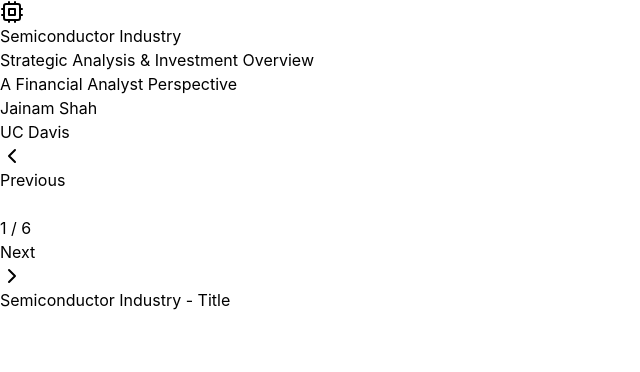
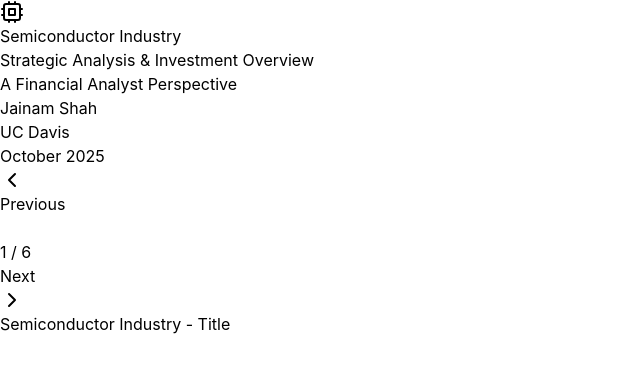
Before and after one commit to Cowosm/semiconductor, a React (Vite) app: page / in a window 1280 px wide. Shown: the top 372 px of the page, without its empty margins (0-640 px from the left). Built offline with nearby package versions, Linux system fonts and the light colour scheme.

Commit message:
Add date October 2025 to title slide

```diff
--- a/src/slides/Slide01_Title.tsx
+++ b/src/slides/Slide01_Title.tsx
@@ -11,6 +11,7 @@ const Slide01_Title = () => {
         <div className="mt-6 md:mt-8 text-center">
           <p className="text-lg md:text-2xl font-semibold text-gray-700">Jainam Shah</p>
           <p className="text-base md:text-xl text-gray-600 mt-2">UC Davis</p>
+          <p className="text-sm md:text-lg text-gray-500 mt-2">October 2025</p>
         </div>
       </div>
     </div>
```
